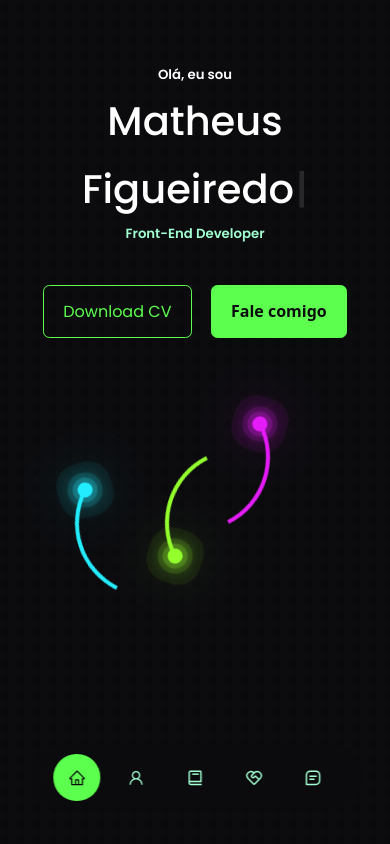
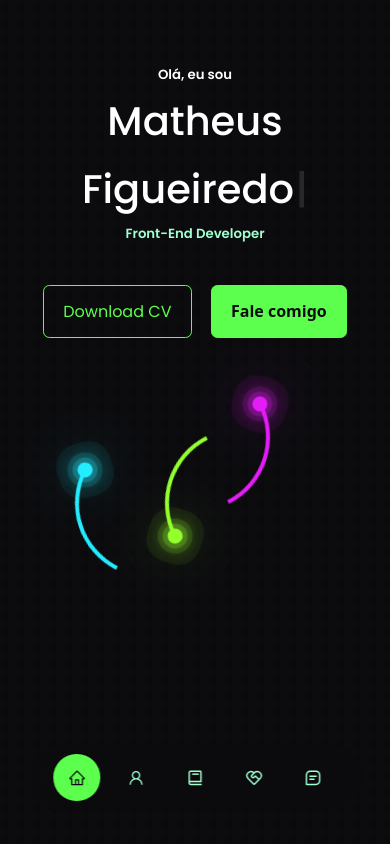
Before and after one commit to matheusscode/portfolio, a React (Vite) app: page / in a window 390 px wide. Shown: the top 844 px of the page. Built offline with nearby package versions, Linux system fonts and the light colour scheme.

Commit message:
first commit

```diff
--- a/src/components/Header/Header.css
+++ b/src/components/Header/Header.css
@@ -168,6 +168,6 @@ header {
   }
 
   .container-animation {
-    bottom: -140px;
+    bottom: -120px;
   }
 }
```
